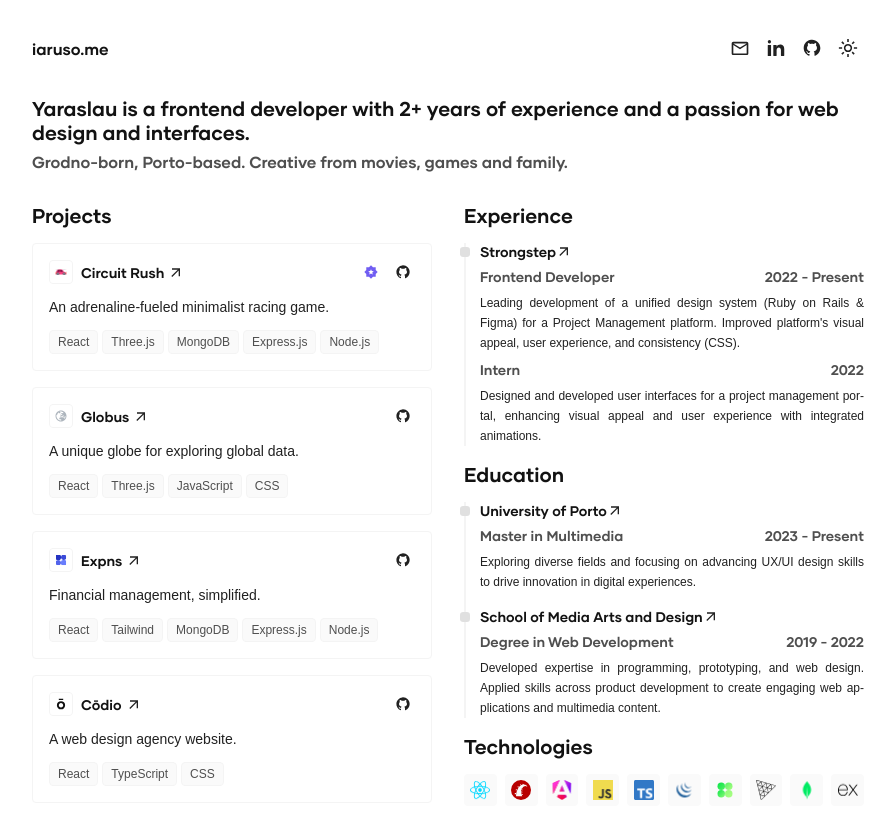
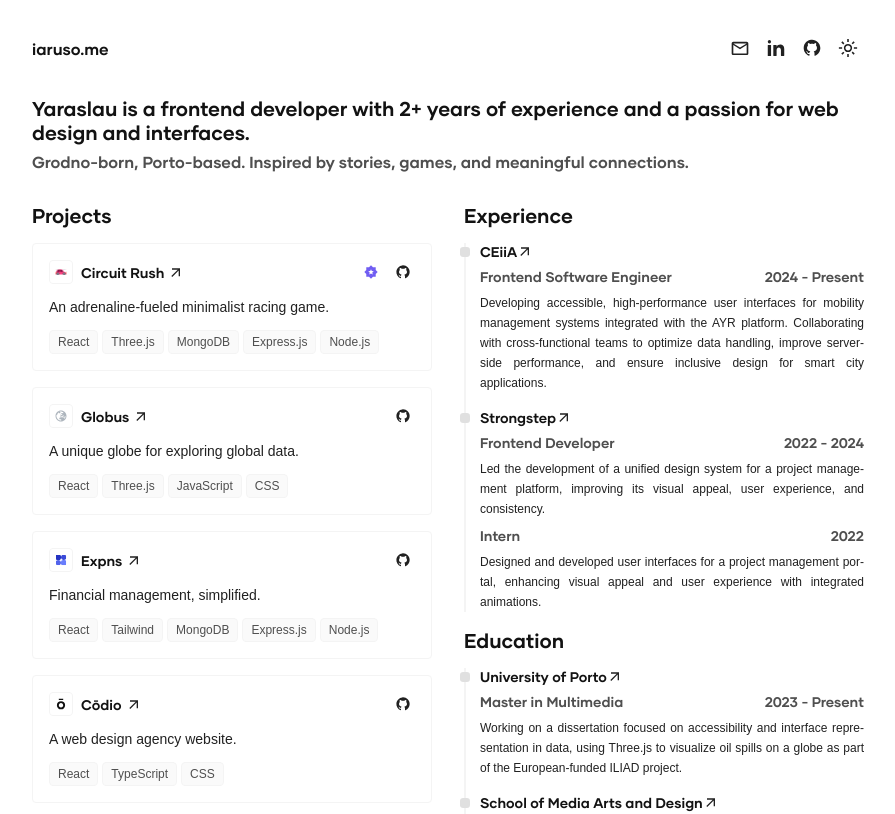
Before and after one commit to iaruso/portfolio, a React (Vite) app: page / in a window 1280 px wide. Shown: the top 814 px of the page, without its empty margins (192-1087 px from the left). Built offline with nearby package versions, Linux system fonts and the light colour scheme.

Commit message:
Updated with current job and dissertation

```diff
--- a/src/components/Experience/Experience.jsx
+++ b/src/components/Experience/Experience.jsx
@@ -10,6 +10,15 @@ const Experience = () => {
       <h2>{t('experience.title')}</h2>
       <div className='exp-edu-container'>
         <div className='divider'></div>
+        <div className='exp-edu-item'>
+          <a href='https://www.ceiia.com/' target='_blank'>{t('experience.data_3.company')}<Icon name='Link' /></a>
+          <div className='block'></div>
+          <div className='exp-edu-item-header'>
+            <p className='title'>{t('experience.data_3.position')}</p>
+            <time>{t('experience.data_3.period')}</time>
+          </div>
+          <p className='description'>{t('experience.data_3.description')}</p>
+        </div>
         <div className='exp-edu-item'>
           <a href='https://strongstep.pt/en/' target='_blank'>{t('experience.data_2.company')}<Icon name='Link' /></a>
           <div className='block'></div>
--- a/src/components/Footer.jsx/Footer.jsx
+++ b/src/components/Footer.jsx/Footer.jsx
@@ -10,8 +10,7 @@ const Footer = ({ handleLanguageChange }) => {
   const languages = [
     { code: 'en', label: 'translate.options.english' },
     { code: 'pt', label: 'translate.options.portuguese' },
-    { code: 'ru', label: 'translate.options.russian' },
-    { code: 'es', label: 'translate.options.spanish' },
+    { code: 'ru', label: 'translate.options.russian' }
   ];
 
   const toggleDropdown = () => {
--- a/src/i18n/locales/en.js
+++ b/src/i18n/locales/en.js
@@ -8,7 +8,7 @@ export default {
     },
     intro: {
       title: 'Yaraslau is a frontend developer with 2+ years of experience and a passion for web design and interfaces.',
-      subtitle: 'Grodno-born, Porto-based. Creative from movies, games and family.'
+      subtitle: 'Grodno-born, Porto-based. Inspired by stories, games, and meaningful connections.'
     },
     projects: {
       title: 'Projects',
@@ -34,11 +34,17 @@ export default {
     },
     experience: {
       title: 'Experience',
+      data_3: {
+        company: 'CEiiA',
+        position: 'Frontend Software Engineer',
+        period: '2024 - Present',
+        description: "Developing accessible, high-performance user interfaces for mobility management systems integrated with the AYR platform. Collaborating with cross-functional teams to optimize data handling, improve server-side performance, and ensure inclusive design for smart city applications."
+      },
       data_2: {
         company: 'Strongstep',
         position: 'Frontend Developer',
-        period: '2022 - Present',
-        description: "Leading development of a unified design system (Ruby on Rails & Figma) for a Project Management platform. Improved platform's visual appeal, user experience, and consistency (CSS)."
+        period: '2022 - 2024',
+        description: "Led the development of a unified design system for a project management platform, improving its visual appeal, user experience, and consistency."
       },
       data_1: {
         company: 'Strongstep',
@@ -53,7 +59,7 @@ export default {
         institution: 'University of Porto',
         degree: 'Master in Multimedia',
         period: '2023 - Present',
-        description: 'Exploring diverse fields and focusing on advancing UX/UI design skills to drive innovation in digital experiences.'
+        description: 'Working on a dissertation focused on accessibility and interface representation in data, using Three.js to visualize oil spills on a globe as part of the European-funded ILIAD project.'
       },
       data_1: {
         institution: 'School of Media Arts and Design',
@@ -70,8 +76,7 @@ export default {
       options: {
         english: 'English (US)',
         portuguese: 'Portuguese (PT)',
-        russian: 'Russian (RU)',
-        spanish: 'Spanish (ES)'
+        russian: 'Russian (RU)'
       }
     }
   }
--- a/src/i18n/locales/es.js
+++ /dev/null
@@ -1,78 +0,0 @@
-export default {
-  translations: {
-    app: 'Yaraslau Maksimchyk - Desarrollador Frontend',
-    description: 'Desarrollador frontend con más de 2 años de experiencia y una pasión por el diseño web y las interfaces.',
-    accessibility: {
-      toggle_theme: 'Alternar tema',
-      source_code: 'Código fuente',
-    },
-    intro: {
-      title: 'Yaraslau es un desarrollador frontend con más de 2 años de experiencia y una pasión por el diseño web y las interfaces.',
-      subtitle: 'Nacido en Grodno, residente en Oporto. Creativo a partir del cine, los juegos y la familia.'
-    },
-    projects: {
-      title: 'Proyectos',
-      circuit_rush: {
-        award: 'Premio de Selección Three.js Journey',
-        description: 'Un juego de carreras minimalista lleno de adrenalina.',
-      },
-      globus: {
-        description: 'Un globo único para explorar datos globales.',
-      },
-      expns: {
-        description: 'Gestión financiera, simplificada.',
-      },
-      codio: {
-        description: 'Un sitio web de agencia de diseño web.',
-      },
-      rorushi: {
-        description: 'Solo un sitio web de restaurante de sushi.',
-      },
-      movera: {
-        description: 'Renovación de UX/UI móvil.',
-      }
-    },
-    experience: {
-      title: 'Experiencia',
-      data_2: {
-        company: 'Strongstep',
-        position: 'Desarrollador Frontend',
-        period: '2022 - Presente',
-        description: "Liderando el desarrollo de un sistema de diseño unificado (Ruby on Rails y Figma) para una plataforma de gestión de proyectos. Mejoró el atractivo visual de la plataforma, la experiencia del usuario y la consistencia (CSS)."
-      },
-      data_1: {
-        company: 'Strongstep',
-        position: 'Intern',
-        period: '2022',
-        description: 'Diseñó y desarrolló interfaces de usuario para un portal de gestión de proyectos, mejorando el atractivo visual y la experiencia del usuario con animaciones integradas.'
-      }
-    },
-    education: {
-      title: 'Educación',
-      data_2: {
-        institution: 'Universidad de Oporto',
-        degree: 'Máster en Multimedia',
-        period: '2023 - Presente',
-        description: 'Explorando diversos campos y centrándose en el avance de las habilidades de diseño UX/UI para impulsar la innovación en las experiencias digitales.'
-      },
-      data_1: {
-        institution: 'Escuela de Artes y Diseño de Medios',
-        degree: 'Grado en Desarrollo Web',
-        period: '2019 - 2022',
-        description: 'Desarrolló experiencia en programación, prototipado y diseño web. Aplicó habilidades en el desarrollo de productos para crear aplicaciones web atractivas y contenido multimedia.'
-      }
-    },
-    technologies: {
-      title: 'Tecnologías',
-    },
-    translate: {
-      current: 'Español (ES)',
-      options: {
-        english: 'Inglés (US)',
-        portuguese: 'Portugués (PT)',
-        russian: 'Ruso (RU)',
-        spanish: 'Español (ES)'
-      }
-    }
-  }
-}
--- a/src/i18n/locales/index.js
+++ b/src/i18n/locales/index.js
@@ -1,11 +1,9 @@
 import englishTranslations from './en'
 import portugueseTranslations from './pt'
 import russianTranslations from './ru'
-import spanishTranslations from './es'
 
 export default {
   'en': englishTranslations,
   'pt': portugueseTranslations,
-  'ru': russianTranslations,
-  'es': spanishTranslations
+  'ru': russianTranslations
 }
--- a/src/i18n/locales/pt.js
+++ b/src/i18n/locales/pt.js
@@ -8,7 +8,7 @@ export default {
     },
     intro: {
       title: 'Yaraslau é um desenvolvedor frontend com mais de 2 anos de experiência e uma paixão por design e interfaces web.',
-      subtitle: 'Natural de Grodno, residente no Porto. Criativo através de filmes, jogos e família.'
+      subtitle: 'Natural de Grodno, baseado no Porto. Inspirado por histórias, jogos e conexões significativas.'
     },
     projects: {
       title: 'Projetos',
@@ -34,11 +34,17 @@ export default {
     },
     experience: {
       title: 'Experiência',
+      data_3: {
+        company: 'CEiiA',
+        position: 'Engenheiro de Software Frontend',
+        period: '2024 - Presente',
+        description: "Desenvolvimento de interfaces de utilizador acessíveis e de alto desempenho para sistemas de gestão de mobilidade integrados com a plataforma AYR. Colaboração com equipas multifuncionais para otimizar o tratamento de dados, melhorar o desempenho do lado do servidor e garantir um design inclusivo para aplicações de cidades inteligentes."
+      },
       data_2: {
         company: 'Strongstep',
         position: 'Desenvolvedor Frontend',
-        period: '2022 - Presente',
-        description: "Liderando o desenvolvimento de um sistema de design unificado (Ruby on Rails e Figma) para uma plataforma de gestão de projetos. Melhoria do apelo visual da plataforma, da experiência do utilizador e da consistência (CSS)."
+        period: '2022 - 2024',
+        description: "Liderança no desenvolvimento de um sistema de design unificado para uma plataforma de gestão de projetos, melhorando o apelo visual, a experiência do utilizador e a consistência."
       },
       data_1: {
         company: 'Strongstep',
@@ -53,7 +59,7 @@ export default {
         institution: 'Universidade do Porto',
         degree: 'Mestrado em Multimédia',
         period: '2023 - Presente',
-        description: 'Exploração em diversos campos e foco no avanço das habilidades de design UX/UI para impulsionar a inovação nas experiências digitais.'
+        description: 'Dissertação focada na acessibilidade e na representação de dados em interfaces, utilizando Three.js para visualizar manchas de óleo num globo, no âmbito do projeto europeu ILIAD.'
       },
       data_1: {
         institution: 'Escola de Media Artes e Design',
@@ -70,8 +76,7 @@ export default {
       options: {
         english: 'Inglês (US)',
         portuguese: 'Português (PT)',
-        russian: 'Russo (RU)',
-        spanish: 'Espanhol (ES)'
+        russian: 'Russo (RU)'
       }
     }
   }
--- a/src/i18n/locales/ru.js
+++ b/src/i18n/locales/ru.js
@@ -8,7 +8,7 @@ export default {
     },
     intro: {
       title: 'Ярослав - фронтенд-разработчик с более чем 2-летним опытом и страстью к дизайну и веб-интерфейсам.',
-      subtitle: 'Родом из Гродно, живущий в Порту. Источник вдохновения: фильмы, игры и семья.'
+      subtitle: 'Родом из Гродно, живу в Порту. Вдохновляюсь историями, играми и значимыми связями.'
     },
     projects: {
       title: 'Проекты',
@@ -34,11 +34,17 @@ export default {
     },
     experience: {
       title: 'Опыт работы',
+      data_3: {
+        company: 'CEiiA',
+        position: 'Фронтенд-разработчик',
+        period: '2024 - Текущий момент',
+        description: "Разработка доступных и высокопроизводительных пользовательских интерфейсов для систем управления мобильностью, интегрированных с платформой AYR. Сотрудничество с многофункциональными командами для оптимизации обработки данных, улучшения производительности сервера и обеспечения инклюзивного дизайна для приложений умных городов."
+      },
       data_2: {
         company: 'Strongstep',
         position: 'Фронтенд-разработчик',
-        period: '2022 - Текущий момент',
-        description: "Ведение разработки единой системы дизайна (Ruby on Rails и Figma) для платформы управления проектами. Улучшение визуального привлекательности платформы, опыта пользователя и согласованности (CSS)."
+        period: '2022 - 2024',
+        description: "Руководство разработкой единой системы дизайна для платформы управления проектами, улучшение визуальной привлекательности, опыта пользователя и согласованности."
       },
       data_1: {
         company: 'Strongstep',
@@ -53,7 +59,7 @@ export default {
         institution: 'Университет Порту',
         degree: 'Магистр мультимедиа',
         period: '2023 - Текущий момент',
-        description: 'Исследование различных областей и фокус на развитии навыков дизайна UX/UI для стимулирования инноваций в цифровых опытах.'
+        description: 'Диссертация, посвящённая доступности и визуализации данных в интерфейсах, с использованием Three.js для отображения нефтяных пятен на глобусе в рамках европейского проекта ILIAD.'
       },
       data_1: {
         institution: 'Школа медиа-искусств и дизайна',
@@ -70,8 +76,7 @@ export default {
       options: {
         english: 'Английский (US)',
         portuguese: 'Португальский (PT)',
-        russian: 'Русский (RU)',
-        spanish: 'Испанский (ES)'
+        russian: 'Русский (RU)'
       }
     }
   }
```
